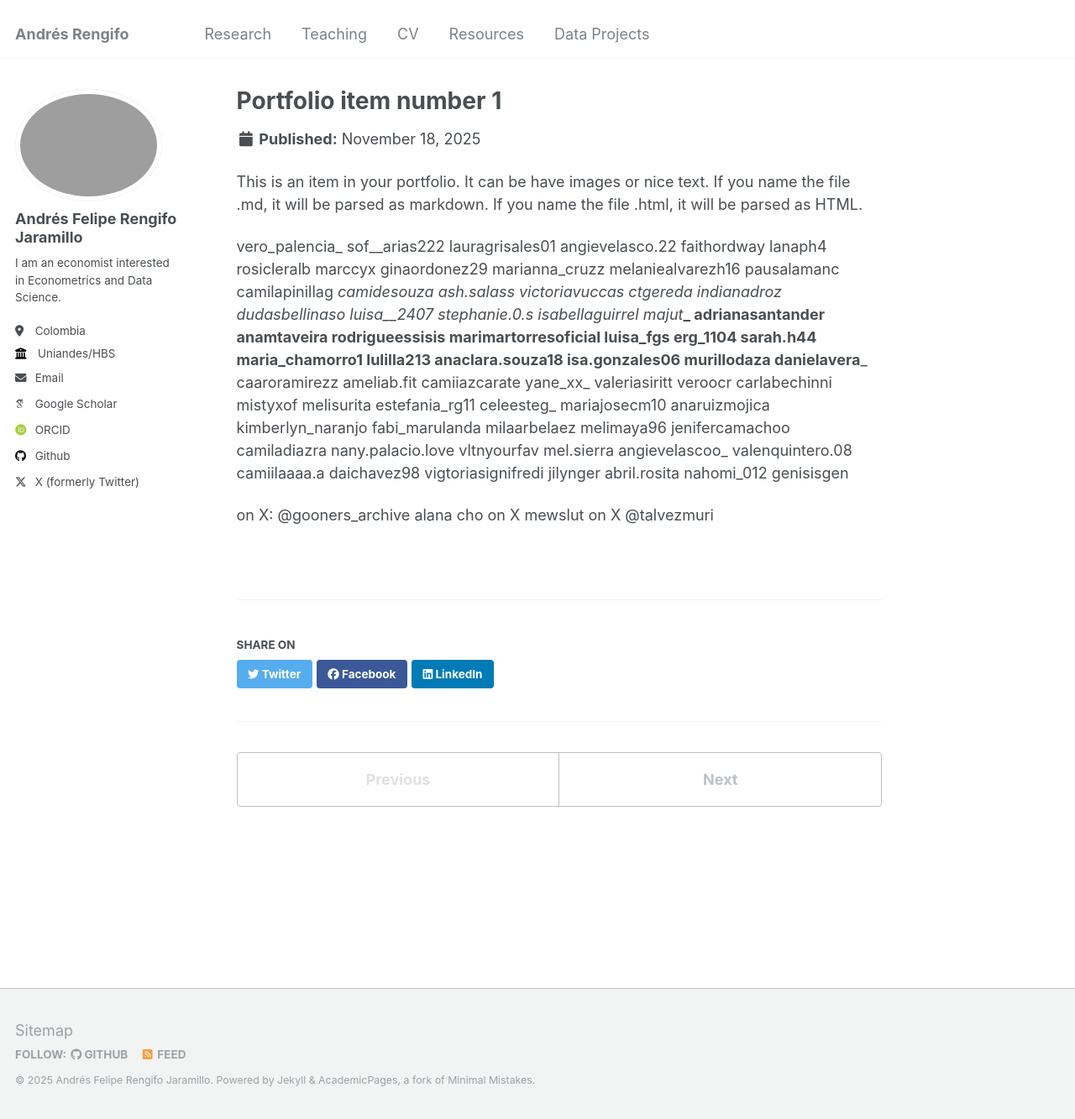
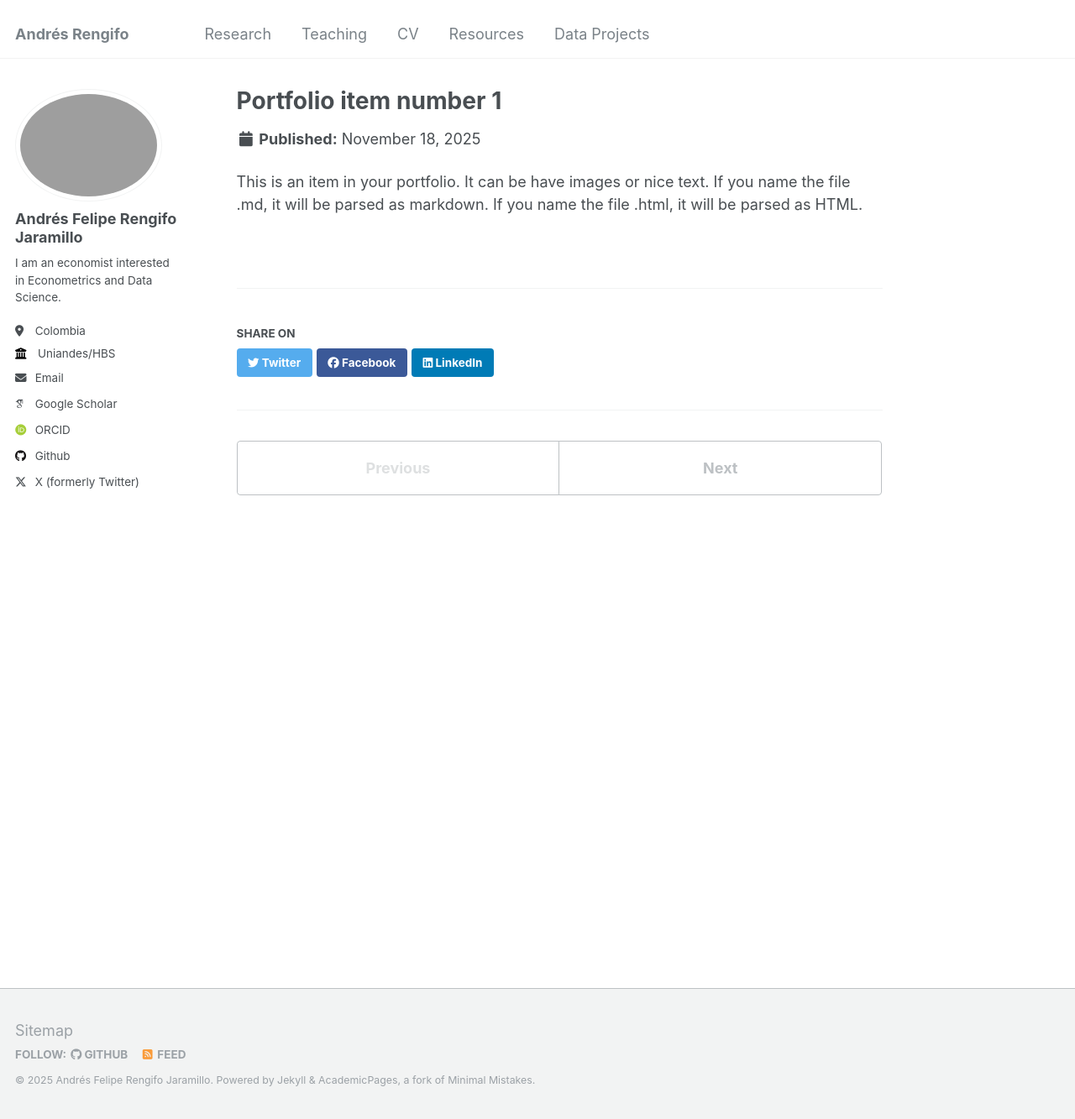
Before and after one commit to RengifoAndres/RengifoAndres.github.io, a Jekyll site: the page built from _portfolio/portfolio-1.md, in a window 1280 px wide and 1333 px high. Shown: the whole window at 84% size. Built offline with Jekyll 4.4.1, drawn with Linux system fonts in a browser that asks for light colours; some web fonts are replaced.

Commit message:
Clean up portfolio-1.md

```diff
--- a/_portfolio/portfolio-1.md
+++ b/_portfolio/portfolio-1.md
@@ -5,78 +5,3 @@ collection: portfolio
 ---
 
 This is an item in your portfolio. It can be have images or nice text. If you name the file .md, it will be parsed as markdown. If you name the file .html, it will be parsed as HTML.
-
-vero_palencia_
-sof__arias222
-lauragrisales01
-angievelasco.22
-faithordway
-lanaph4
-rosicleralb
-marccyx
-ginaordonez29
-marianna_cruzz
-melaniealvarezh16
-pausalamanc
-camilapinillag
-_camidesouza
-ash.salass
-victoriavuccas
-ctgereda
-indianadroz
-dudasbellinaso
-luisa__2407
-stephanie.0.s
-isabellaguirrel
-majut____
-adrianasantander
-anamtaveira
-rodrigueessisis
-marimartorresoficial
-luisa_fgs
-erg_1104
-sarah.h44
-maria_chamorro1
-lulilla213
-anaclara.souza18
-isa.gonzales06
-murillodaza
-danielavera___
-caaroramirezz
-ameliab.fit
-camiiazcarate
-yane_xx_
-valeriasiritt
-veroocr
-carlabechinni
-mistyxof
-melisurita
-estefania_rg11
-celeesteg_
-mariajosecm10
-anaruizmojica
-kimberlyn_naranjo
-fabi_marulanda
-milaarbelaez
-melimaya96
-jenifercamachoo
-camiladiazra
-nany.palacio.love
-vltnyourfav
-mel.sierra
-angievelascoo_
-valenquintero.08
-camiilaaaa.a
-daichavez98
-vigtoriasignifredi
-jilynger
-abril.rosita
-nahomi_012
-genisisgen
-
-
-on X:
-@gooners_archive
-alana cho on X
-mewslut on X
-@talvezmuri
```
